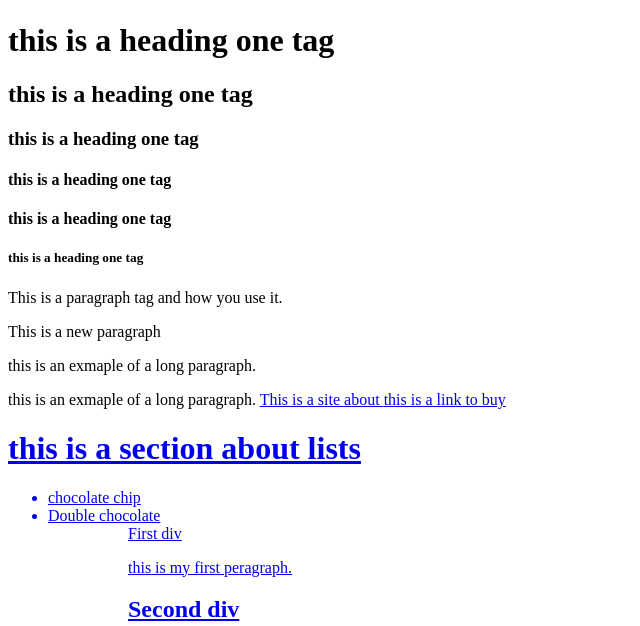
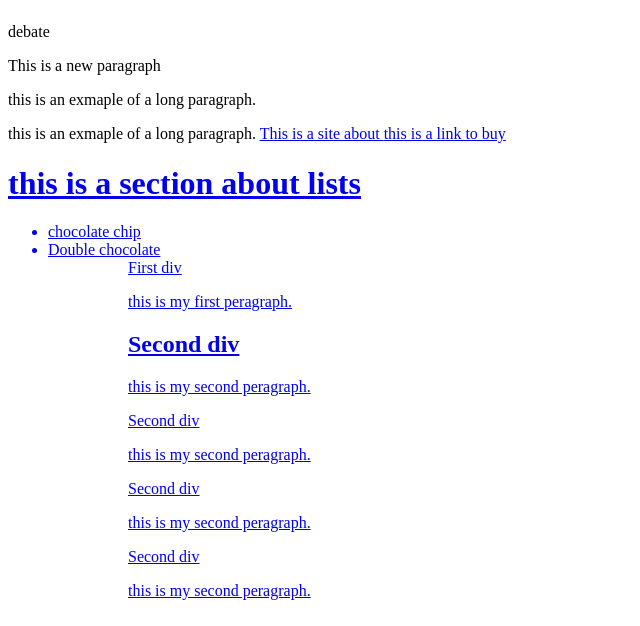
Before and after one commit to carlton7792/Carlton, a plain HTML site: page index.html in a window 1280 px wide. Shown: the part 311-937 px from the top of the page, without its empty margins (0-640 px from the left). Drawn offline with Linux system fonts and the light colour scheme.

```diff
--- a/index.html
+++ b/index.html
@@ -5,15 +5,15 @@
     </head>
 <body>
 <img src="https://i1.wp.com/www.nationalreview.com/wp-content/uploads/2019/07/dem-debate-detroit-106.jpg?fit=789%2C460&ssl=1" alt="">
-    <h1> this is a heading one tag </h1>
-    <h2> this is a heading one tag </h2>
-    <h3> this is a heading one tag </h3>
-    <h4> this is a heading one tag </h4>
-    <h4> this is a heading one tag </h5>
-    <h5> this is a heading one tag </h6>
+    <h1>  </h1>
+    <h2> </h2>
+    <h3> </h3>
+    <h4> </h4>
+    <h4> </h5>
+    <h5> </h6>
 
 
-<p> This is a paragraph tag and how you use it.
+<p> debate
 
 <p>This is a new paragraph<p>
 
```
